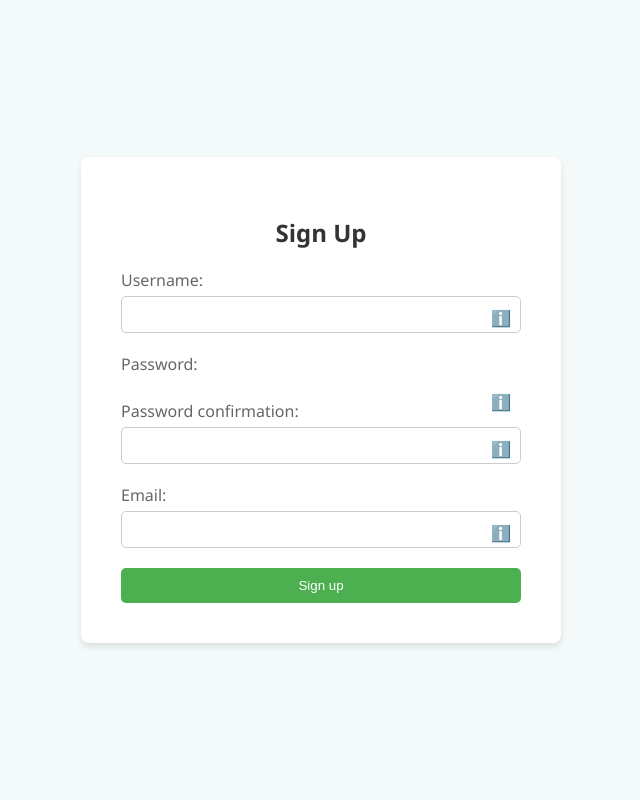
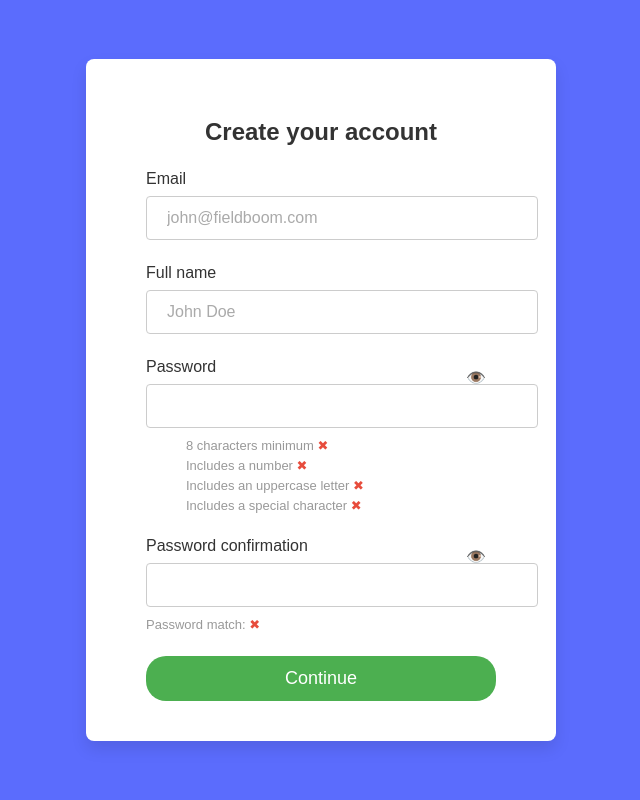
Before and after one commit to suyogkad/ChitChat, a Django app: page /chat/signup/ in a window 1280 px wide. Shown: the whole page, without its empty margins (319-959 px from the left). Run offline with Django 5.2, Linux system fonts and the light colour scheme.

Commit message:
UI Enhancements

```diff
--- a/chat/templates/chat/signup.html
+++ b/chat/templates/chat/signup.html
@@ -6,131 +6,177 @@
     <title>Sign Up</title>
     <style>
         body {
-            font-family: 'Segoe UI', sans-serif;
-            background-color: #f4f9f9;
+            font-family: 'Arial', sans-serif;
+            background-color: #5b6cfd;
             margin: 0;
             padding: 0;
             display: flex;
             justify-content: center;
             align-items: center;
             height: 100vh;
+            color: #333;
         }
         .signup-container {
             background-color: #fff;
-            padding: 40px;
+            padding: 40px 60px;
             border-radius: 8px;
-            box-shadow: 0 4px 6px rgba(0, 0, 0, 0.1);
-            max-width: 400px;
-            width: 100%;
+            width: 350px;
+            box-shadow: 0 8px 16px rgba(0,0,0,0.1);
         }
-        h2 {
+        .signup-container h2 {
             color: #333;
+            font-size: 24px;
+            margin-bottom: 24px;
             text-align: center;
-            margin-bottom: 20px;
-        }
-        form {
-            display: flex;
-            flex-direction: column;
         }
         .form-group {
             position: relative;
-            margin-bottom: 20px;
+            margin-bottom: 24px;
         }
         .form-group label {
             display: block;
-            margin-bottom: 5px;
-            color: #666;
+            margin-bottom: 8px;
+            color: #333;
         }
         .form-group input {
             width: 100%;
-            padding: 10px;
-            border-radius: 5px;
+            padding: 12px 20px;
             border: 1px solid #ccc;
-            box-sizing: border-box;
+            border-radius: 4px;
+            font-size: 16px;
         }
-        .info-icon {
-            position: absolute;
-            right: 10px;
-            top: 38px;
+        .form-group input.invalid {
+            border-color: #e74c3c;
+            /* Red color when invalid */
+        }
+        .form-group input.valid {
+            border-color: #2ecc71;
+            /* Green color when valid */
+        }
+        .form-group input::placeholder {
+            color: #aaa;
+        }
+        .password-criteria {
+            font-size: 13px;
             color: #999;
-            cursor: pointer;
+            margin-top: 10px;
         }
-        .info-icon:hover + .form-hint,
-        .form-group input:focus + .info-icon + .form-hint {
-            display: block;
+        .password-criteria li {
+            list-style: none;
+            margin: 5px 0;
         }
-        .form-hint {
-            display: none;
-            position: absolute;
-            right: 0;
-            background-color: #f9f9f9;
-            border: 1px solid #ccc;
-            border-radius: 5px;
-            padding: 10px;
-            width: 280px;
-            top: 30px;
-            z-index: 10;
-            box-shadow: 0 4px 6px rgba(0,0,0,0.1);
-            font-size: 0.8em;
-            color: #666;
+        .password-criteria span {
+            color: #e74c3c;
+        }
+        .password-criteria .valid {
+            color: #2ecc71;
+        }
+        .password-criteria .invalid {
+            color: #e74c3c;
         }
         .submit-button {
-            padding: 10px;
+            display: block;
+            width: 100%;
+            padding: 12px 20px;
             background-color: #4CAF50;
             color: white;
             border: none;
-            border-radius: 5px;
+            border-radius: 20px;
             cursor: pointer;
-            transition: background-color 0.3s ease;
+            font-size: 18px;
+            margin-top: 8px;
+            transition: background-color 0.3s;
         }
         .submit-button:hover {
-            background-color: #45a049;
+            background-color: #43A047;
+        }
+        .toggle-password {
+            position: absolute;
+            right: 10px;
+            top: 10px;
+            cursor: pointer;
+            color: #999;
         }
     </style>
 </head>
 <body>
     <div class="signup-container">
-        <h2>Sign Up</h2>
+        <h2>Create your account</h2>
         <form method="post">
             {% csrf_token %}
             <div class="form-group">
-                <label for="username">Username:</label>
-                <input type="text" id="username" name="username" required>
-                <span class="info-icon" onmouseover="this.style.color='#333'" onmouseout="this.style.color='#999'">ℹ️</span>
-                <div class="form-hint">
-                    Required. 150 characters or fewer. Letters, digits and @/./+/-/_ only.
-                </div>
+                <label for="email">Email</label>
+                <input type="email" id="email" name="email" placeholder="john@fieldboom.com" required>
             </div>
             <div class="form-group">
-                <label for="password1">Password:</label>
-                <ChatGPT
+                <label for="full_name">Full name</label>
+                <input type="text" id="full_name" name="full_name" placeholder="John Doe" required>
+            </div>
+            <div class="form-group">
+                <label for="password1">Password</label>
+                <input type="password" id="password1" name="password1" required>
+                <span class="toggle-password" onclick="togglePasswordVisibility('password1', this)">👁️</span>
+                <ul class="password-criteria">
+                    <li id="minLength">8 characters minimum <span>✖</span></li>
+                    <li id="number">Includes a number <span>✖</span></li>
+                    <li id="uppercase">Includes an uppercase letter <span>✖</span></li>
+                    <li id="specialChar">Includes a special character <span>✖</span></li>
+                </ul>
+            </div>
+            <div class="form-group">
+                <label for="password2">Password confirmation</label>
+                <input type="password" id="password2" name="password2" required>
+                <span class="toggle-password" onclick="togglePasswordVisibility('password2', this)">👁️</span>
+                <div id="passwordMatch" class="password-criteria">Password match: <span>✖</span></div>
+            </div>
+            <button type="submit" class="submit-button">Continue</button>
+        </form>
+    </div>
+    <script>
+    const password1 = document.getElementById('password1');
+    const password2 = document.getElementById('password2');
+    const minLength = document.getElementById('minLength');
+    const number = document.getElementById('number');
+    const uppercase = document.getElementById('uppercase');
+    const specialChar = document.getElementById('specialChar');
+    const passwordMatch = document.getElementById('passwordMatch');
 
-input type="password" id="password1" name="password1" required>
-<span class="info-icon" onmouseover="this.style.color='#333'" onmouseout="this.style.color='#999'">ℹ️</span>
-<div class="form-hint">
-<ul>
-<li>Your password can’t be too similar to your other personal information.</li>
-<li>Your password must contain at least 8 characters.</li>
-<li>Your password can’t be a commonly used password.</li>
-<li>Your password can’t be entirely numeric.</li>
-</ul>
-</div>
-</div>
-<div class="form-group">
-<label for="password2">Password confirmation:</label>
-<input type="password" id="password2" name="password2" required>
-<span class="info-icon" onmouseover="this.style.color='#333'" onmouseout="this.style.color='#999'">ℹ️</span>
-<div class="form-hint">Enter the same password as before, for verification.</div>
-</div>
-<div class="form-group">
-<label for="email">Email:</label>
-<input type="email" id="email" name="email" required>
-<span class="info-icon" onmouseover="this.style.color='#333'" onmouseout="this.style.color='#999'">ℹ️</span>
-<div class="form-hint">Required. Inform a valid email address.</div>
-</div>
-<button type="submit" class="submit-button">Sign up</button>
-</form>
-</div>
+    function togglePasswordVisibility(passwordId, toggleIcon) {
+        const passwordInput = document.getElementById(passwordId);
+        const type = passwordInput.getAttribute('type') === 'password' ? 'text' : 'password';
+        passwordInput.setAttribute('type', type);
+        toggleIcon.textContent = toggleIcon.textContent === '👁️' ? '🔒' : '👁️';
+    }
 
+    function updateCriteria(criteria, isValid) {
+        criteria.className = isValid ? 'valid' : 'invalid';
+        criteria.querySelector('span').textContent = isValid ? '✔' : '✖';
+    }
+
+    function validatePassword() {
+        const val = password1.value;
+        const hasMinLength = val.length >= 8;
+        const hasNumber = /\d/.test(val);
+        const hasUppercase = /[A-Z]/.test(val);
+        const hasSpecialChar = /[!@#$%^&*(),.?":{}|<>]/.test(val);
+
+        updateCriteria(minLength, hasMinLength);
+        updateCriteria(number, hasNumber);
+        updateCriteria(uppercase, hasUppercase);
+        updateCriteria(specialChar, hasSpecialChar);
+
+        password1.className = hasMinLength && hasNumber && hasUppercase && hasSpecialChar ? 'valid' : 'invalid';
+    }
+
+    function confirmPassword() {
+        const isMatch = password1.value === password2.value && password2.value !== '';
+        passwordMatch.querySelector('span').textContent = isMatch ? '✔' : '✖';
+        passwordMatch.className = isMatch ? 'valid' : 'invalid';
+        password2.className = isMatch ? 'valid' : 'invalid';
+    }
+
+    password1.addEventListener('input', validatePassword);
+    password2.addEventListener('input', confirmPassword);
+</script>
 </body>
 </html>
```
